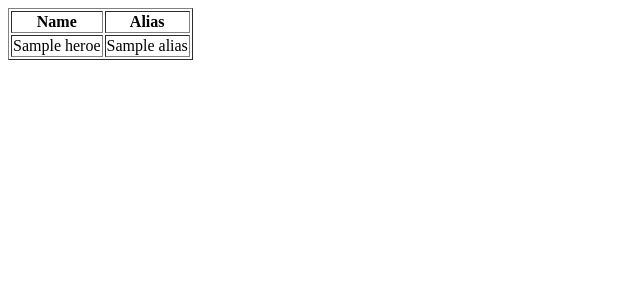
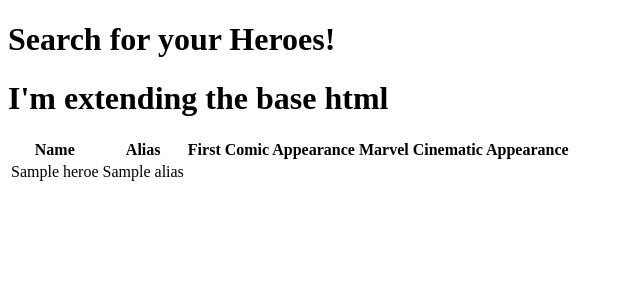
Before and after one commit to Code-Institute-Submissions/Dictionary-, a Flask app: page / in a window 1280 px wide. Shown: the top 300 px of the page, without its empty margins (0-640 px from the left). Run offline with Flask 2, Linux system fonts and the light colour scheme; a database or web service that is not in the repository returns one stand-in record (values such as "Sample title"); some libraries are stand-ins or nearby versions.

Commit message:
Added my env as deleted when tried to open up git pod, began template inheritance of document.

```diff
--- a/app.py
+++ b/app.py
@@ -1,5 +1,4 @@
 import os
-from astropy.table import QTable, Table, Column
 from flask import Flask #(Render_tempate, redirect, request, session, url_For)
 from flask import render_template
 from flask import jsonify
@@ -28,13 +27,13 @@
     for hero in heroes:
         name = str(hero.get("Name"))
         alias = str(hero.get("Alias"))
-        #appearances = str(hero.get("First Comic Appearance"))
-        #cinematicAppearances = str(hero.get("Marvel Cinematic Appearance"))
+        appearance = str(hero.get("First Comic Appearance"))
+        cinematicAppearances = str(hero.get("Marvel Cinematic Appearance"))
         #playedBy = str(hero.get("Played by"))
         #createdBy = str(hero.get("Created by"))
         data = name + "," + alias
         allData.append(data)
-    headers = ["Name", "Alias"]
+    headers = ["Name", "Alias", "First Comic Appearance", "Marvel Cinematic Appearance"]
     print(allData)
     return render_template('index.html', headers=headers, values=allData)
 
--- /dev/null
+++ b/templates/base.html
@@ -0,0 +1,16 @@
+<!DOCTYPE html>
+<html lang="en">
+<head>
+    <meta charset="UTF-8">
+    <meta name="viewport" content="width=device-width, initial-scale=1.0">
+    <title>MARVEL DB</title>
+</head>
+<body>
+    <h1 style="center">Search for your Heroes!</h1>
+
+    {% block stuff %}
+    {% endblock %}
+
+
+</body>
+</html>
--- a/templates/index.html
+++ b/templates/index.html
@@ -1,12 +1,11 @@
 <!DOCTYPE html>
 <html lang="en">
-<head>
-    <meta charset="UTF-8">
-    <meta name="viewport" content="width=device-width, initial-scale=1.0">
-    <title>Marvel Heroes</title>
-</head>
-<body>
-     <table border = 1>
+
+{% extends "base.html" %}
+{% block stuff %}
+
+    <h1> I'm extending the base html</h1>
+     <table style="border = 1">
         <tr>
             {% for header in headers %}
                 <th> {{ header }} </th>
@@ -17,8 +16,12 @@
             <tr>
                 <td> {{ value.split(",")[0] }} </td>
                 <td> {{ value.split(",")[1] }} </td>
+                <td> {{ value.split(",")[2] }} </td>
+                <td> {{ value.split(",")[3] }} </td>
             </tr>
         {% endfor %}
     </table>
-</body>
+
+{% endblock %}
+
 </html>
```
Also changed, not shown: env.py (added, +8 -0 lines).
